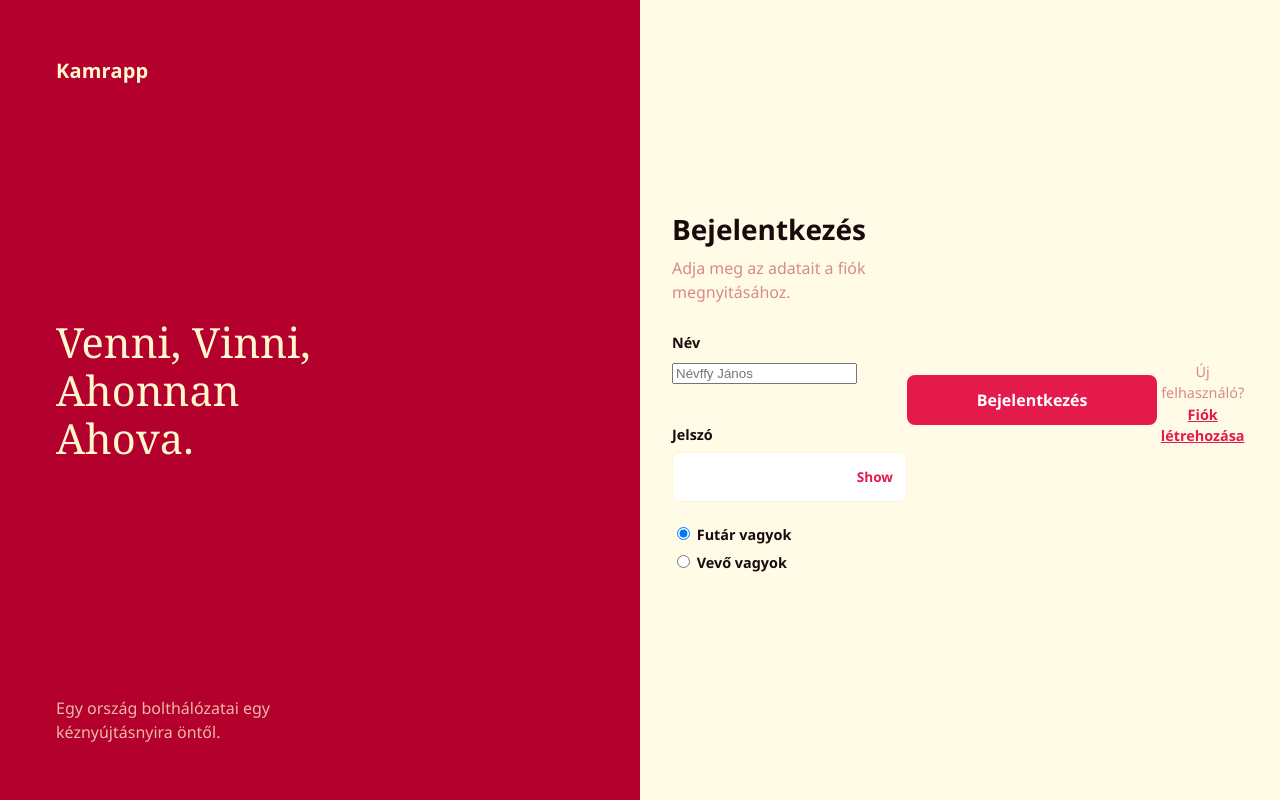
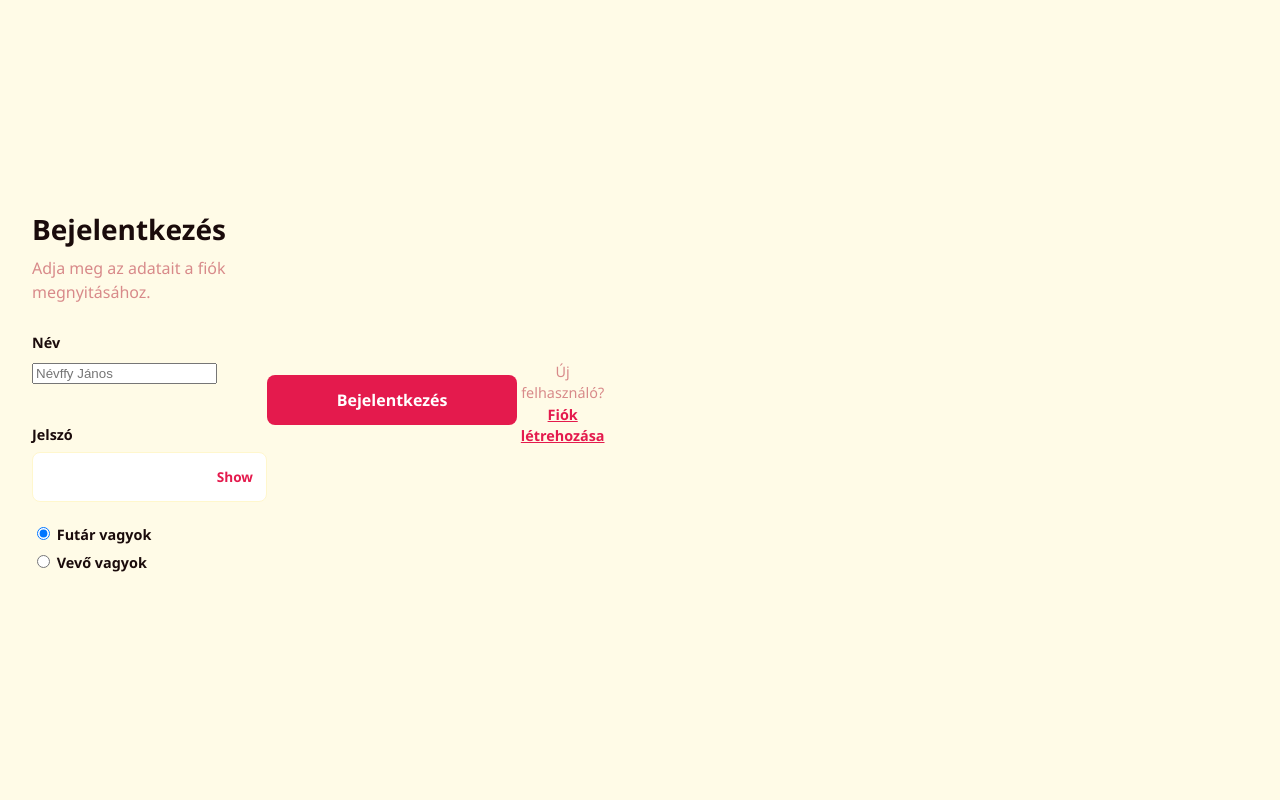
Before and after one commit to 100ben/Projektmunka, a plain HTML site: page pr/indexbutred.html in a window 1280 px wide. Drawn offline with Linux system fonts and the light colour scheme.

Commit message:
Remove side section from indexbutred.html
Removed the side section containing brand and description.

```diff
--- a/pr/indexbutred.html
+++ b/pr/indexbutred.html
@@ -76,13 +76,6 @@ a{color:var(--accent); font-weight:600}
 </style>
 </head>
 <body>
-<section class="side">
-  <div class="brand">Kamrapp</div>
-  <div>
-    <h2>Venni, Vinni, Ahonnan Ahova.</h2>
-  </div>
-  <p>Egy ország bolthálózatai egy kéznyújtásnyira öntől.</p>
-</section>
 
 <main>
   <div class="card">
```
